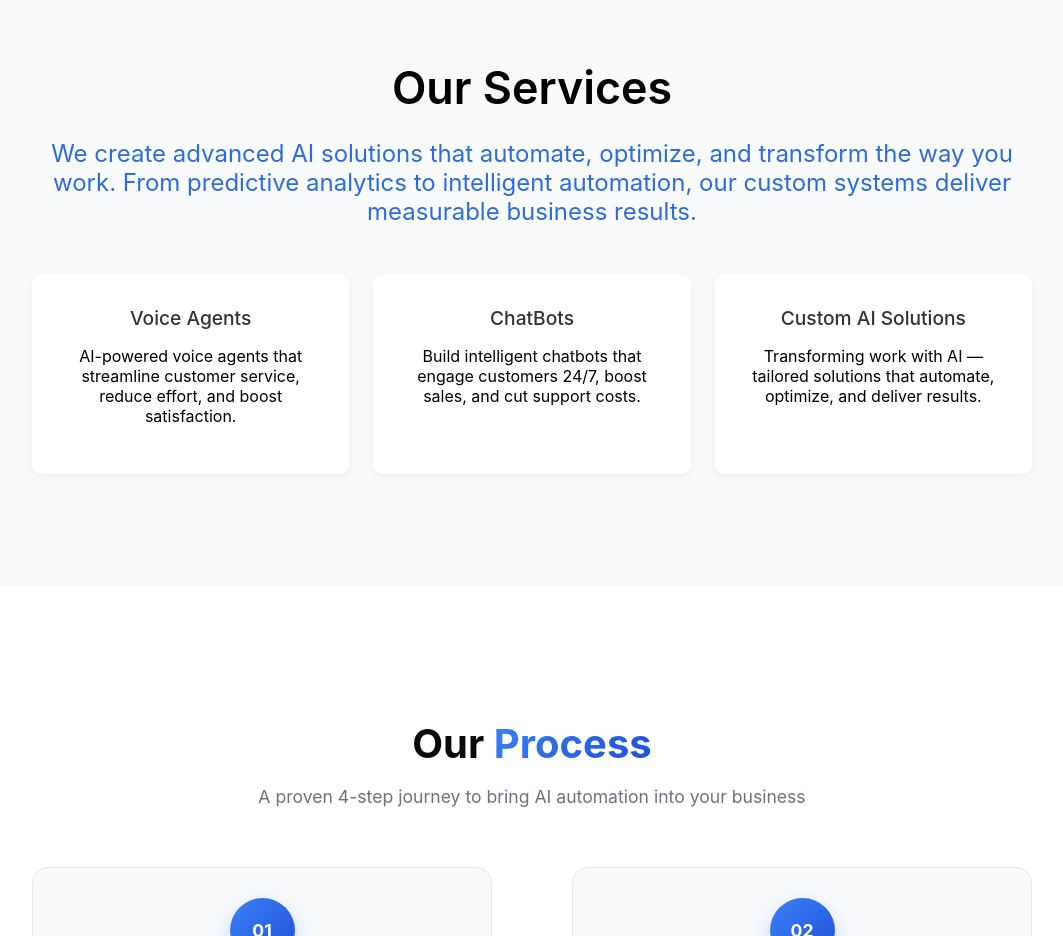
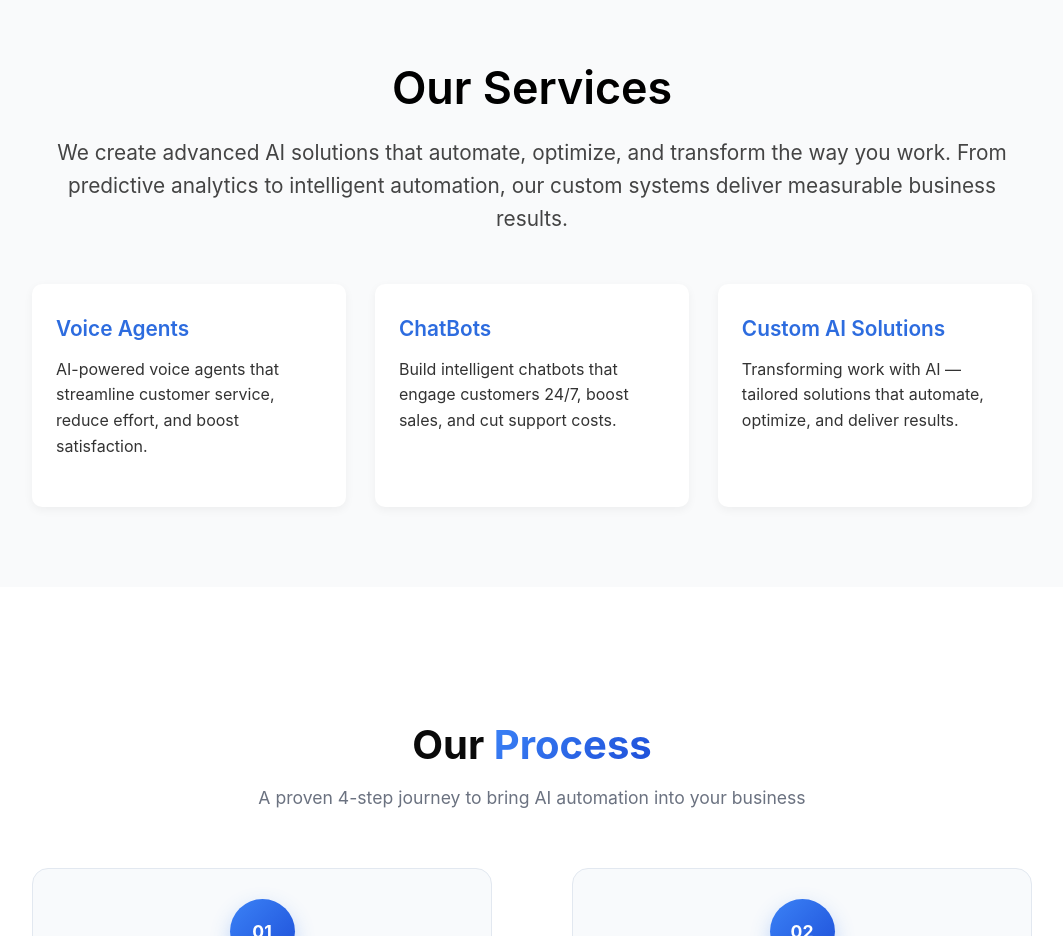
Before and after one commit to needlesanddials1/buiz-website, a React (Create React App) app: page / in a window 1280 px wide. Shown: the part 780-1716 px from the top of the page, without its empty margins (108-1171 px from the left). Built offline with nearby package versions, Linux system fonts and the light colour scheme.

Commit message:
Update WorkWithUs.css

```diff
--- a/src/components/WorkWithUs.css
+++ b/src/components/WorkWithUs.css
@@ -1,5 +1,5 @@
 .work-with-us {
-  background: #f9fafb; /* ✅ light contrast */
+  background: #f9fafb; /* ✅ light background */
   padding: 5rem 2rem;
 }
 
@@ -10,23 +10,23 @@
 }
 
 .work-heading {
-  font-size: clamp(2rem, 4vw, 2.8rem); /* ✅ smaller than hero */
+  font-size: clamp(2rem, 4vw, 2.8rem); /* ✅ responsive heading */
   font-weight: 600;
-  color: #000; /* ✅ black */
+  color: #000; /* ✅ black text */
   margin-bottom: 1rem;
 }
 
 .work-subheading {
-  font-size: clamp(1.2rem, 2.5vw, 1.5rem);
-  color: #2d6cdf; /* ✅ same as "Automatically" */
+  font-size: clamp(1rem, 2.5vw, 1.3rem);
+  line-height: 1.6;
+  color: #444; /* ✅ darker gray for readability */
   margin-bottom: 3rem;
 }
 
 .tiles-grid {
   display: grid;
-  grid-template-columns: repeat(auto-fit, minmax(220px, 1fr));
-  gap: 1.5rem;
-  margin-bottom: 2rem;
+  grid-template-columns: repeat(auto-fit, minmax(260px, 1fr));
+  gap: 1.8rem;
 }
 
 .tile {
@@ -34,65 +34,26 @@
   border-radius: 10px;
   padding: 2rem 1.5rem;
   box-shadow: 0 3px 10px rgba(0, 0, 0, 0.05);
-  display: flex;
-  flex-direction: column;
-  align-items: center;
-  transition: transform 0.2s ease, box-shadow 0.2s ease;
+  text-align: left; /* ✅ align text naturally */
+  transition: transform 0.25s ease, box-shadow 0.25s ease;
 }
 
 .tile:hover {
-  transform: translateY(-4px);
-  box-shadow: 0 6px 16px rgba(0, 0, 0, 0.08);
-}
-
-.tile-icon {
-  margin-bottom: 0.5rem;
-  display: flex;
-  align-items: center;
-  justify-content: center;
-}
-
-.tile-icon svg {
-  width: 2.2rem;
-  height: 2.2rem;
-  stroke: #2d6cdf; /* ✅ brand blue */
-  stroke-width: 2;
+  transform: translateY(-6px);
+  box-shadow: 0 8px 20px rgba(0, 0, 0, 0.1);
 }
 
 .tile-name {
-  font-size: 1.2rem;
-  font-weight: 500;
-  color: #333;
+  font-size: 1.3rem;
+  font-weight: 600;
+  color: #2d6cdf; /* ✅ brand blue */
+  margin-bottom: 0.8rem;
 }
 
-.work-more {
-  font-size: 1.1rem;
-  color: #444;
-  margin: 1.5rem 0 0.5rem;
-}
-
-.work-question {
-  font-size: 1.3rem;
-  font-weight: 600;
-  margin-bottom: 1.5rem;
-}
-
-/* Reuse hero button style */
-.hero-cta-button {
-  background: #00d8ff;
-  color: #fff;
+.tile-desc {
   font-size: 1rem;
-  font-weight: 600;
-  padding: 0.8rem 1.5rem;
-  border: none;
-  border-radius: 6px;
-  cursor: pointer;
-  transition: background 0.3s ease, transform 0.2s ease;
-}
-
-.hero-cta-button:hover {
-  background: #00b5d6;
-  transform: translateY(-2px);
+  line-height: 1.6;
+  color: #333;
 }
 
 /* Responsive */
@@ -100,4 +61,8 @@
   .tiles-grid {
     grid-template-columns: 1fr;
   }
+
+  .work-subheading {
+    font-size: 1rem;
+  }
 }
```
